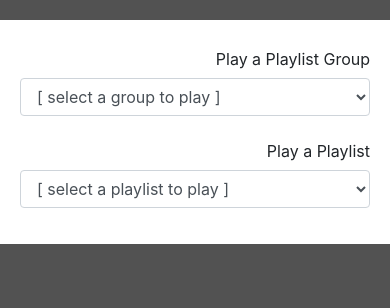
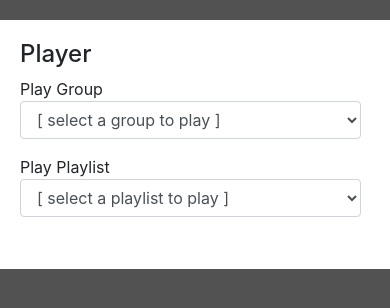
Before and after one commit to jay-dimock/spotification, a Django app: template spotify/templates/spotify/player.html in a window 390 px wide. Shown: the part 58-366 px from the top of the page. Run offline with Django 3.2, Linux system fonts and the light colour scheme; the template is opened without the code that fills it, so the values that code supplies are empty; some libraries are stand-ins or nearby versions.

Commit message:
improvements to responsive styling

```diff
--- a/login/templates/navbar.html
+++ b/login/templates/navbar.html
@@ -1,6 +1,6 @@
 {% load static %}
 {% if request.session.user_id %}
-<nav class="navbar navbar-expand-md sticky-top">
+<nav class="navbar navbar-expand-md sticky-top pt-3">
     <div class="brand-header px-2">
         <img id="logo" src="{% static 'spotify_favicon.png' %}" alt="logo">
         Spotification <span class="d-none d-sm-inline-block">{% if user_name %} - {{user_name}} {% endif %}</span>
@@ -29,3 +29,18 @@
     <span class="nav-item"><a class="nav-link pl-2" href="{% url 'login:home' %}">Log In</a></span>
 </nav>
 {% endif %}
+<div id="js-warning"></div>
+<script>
+    try
+    {
+        Function("() => {};");
+    }
+    catch(exception)
+    {
+        var message = "<div class='bg-danger text-white text-center p-2'>";
+        message += "This browser is using an older version of JavaScript which is not compatible with this site (or JavaScript is disabled). The site will not work properly.";
+        message += "</div>";
+        console.log(message);
+        document.getElementById('js-warning').innerHTML=message;
+    }
+</script>
--- a/spotify/static/playlists.js
+++ b/spotify/static/playlists.js
@@ -133,7 +133,7 @@
 
         var playlist = state['context']['metadata']['context_description']
         var track = state['track_window']['current_track']
-        var html = "Now playing:<ul>"
+        var html = "<ul>"
 
         if (playlist === undefined) {
             html += '<li>Group: ' + $('#selected-group-id option:selected').text() + '</li>'
--- a/spotify/templates/spotify/player.html
+++ b/spotify/templates/spotify/player.html
@@ -12,45 +12,38 @@
         <div class="container-fluid">
             <div class="container-inner">
                 <div class="row">
-                    <div class="col col-sm-12">
-                        <form id="player-group-form" method="post" class="minimal">
+                    <div class="col col-lg-6 mb-3 pr-4">
+                        <h4>Player</h4>
+                        <form id="player-group-form" method="post" >
                             {% csrf_token %}
-                            <div class="form-group form-row">
-                                <label for="group" class="col-sm-3 col-form-label text-right">Play a Playlist Group</label>
-                                <div class="col-sm-6">
+                            <div class="form-group">
+                                <label for="group">Play Group</label>
                                 <select id="selected-group-id" name="group-id" value="{{current_group.id}}" class="form-control play-select">
                                     <option value="0">[ select a group to play ]</option>
                                     {% for g in groups %}
                                     <option value="{{g.id}}" {% if g.id == current_group.id %} selected {% endif %}>{{g.name}}</option>
                                     {% endfor %}
                                 </select>
-                                </div>
-                                <div class="col-sm-3">
-                                    <button type="submit" id="play-group-button" class="btn btn-success">Play Group</button>
-                                </div>
+                                <button type="submit" id="play-group-button" class="btn btn-success my-2">Play Group</button>
                             </div>
                         </form>
-                        <form id="player-playlist-form" method="post" class="minimal">
+                        <form id="player-playlist-form" method="post" >
                             {% csrf_token %}
-                            <div class="form-group form-row">
-                                <label for="playlist-spotify-id" class="col-sm-3 col-form-label text-right">Play a Playlist</label>
-                                <div class="col-sm-6">
+                            <div class="form-group">
+                                <label for="playlist-spotify-id">Play Playlist</label>
                                 <select id="playlist-spotify-id" name="spotify-id" value="{{current_spotify_id}}"" class="form-control play-select">
                                     <option value="0">[ select a playlist to play ]</option>
                                     {% for p in playlists %}
                                     <option value="{{p.id}}" {% if p.id == current_spotify_id %} selected {% endif %}>{{p.name}} </option>
                                     {% endfor %}
                                     </select>
-                                </div>
-                                <div class="col-sm-3">
-                                    <button type="submit" id="play-playlist-button" class="btn btn-success">Play Playlist</button>
-                                </div>
+                                <button type="submit" id="play-playlist-button" class="btn btn-success mt-2">Play Playlist</button>
                             </div>
                         </form>
                     </div>
-                </div>
-                <div id="player">
-                    <h4>Player</h4>
+
+                    <div id="player" class="col-col-md-6 px-3">
+                        <h4>Now Playing</h4>
                         <div id="current-track"></div>
                         <form id="player-form" method="post" class="minimal">
                             {% csrf_token %}
@@ -68,6 +61,7 @@
                     </div>
                 </div>
             </div>
+        </div>
         <script src="https://sdk.scdn.co/spotify-player.js"></script>
         <script>window.onSpotifyWebPlaybackSDKReady = () => spotifyWebPlaybackSDKReady();</script>
     </body>
```
Also changed, not shown: spotify/templates/spotify/groups.html (+46 -51 lines), spotify/templates/spotify/playlists.html (+70 -59 lines). Lines whose indentation alone changed are shown as unchanged.
